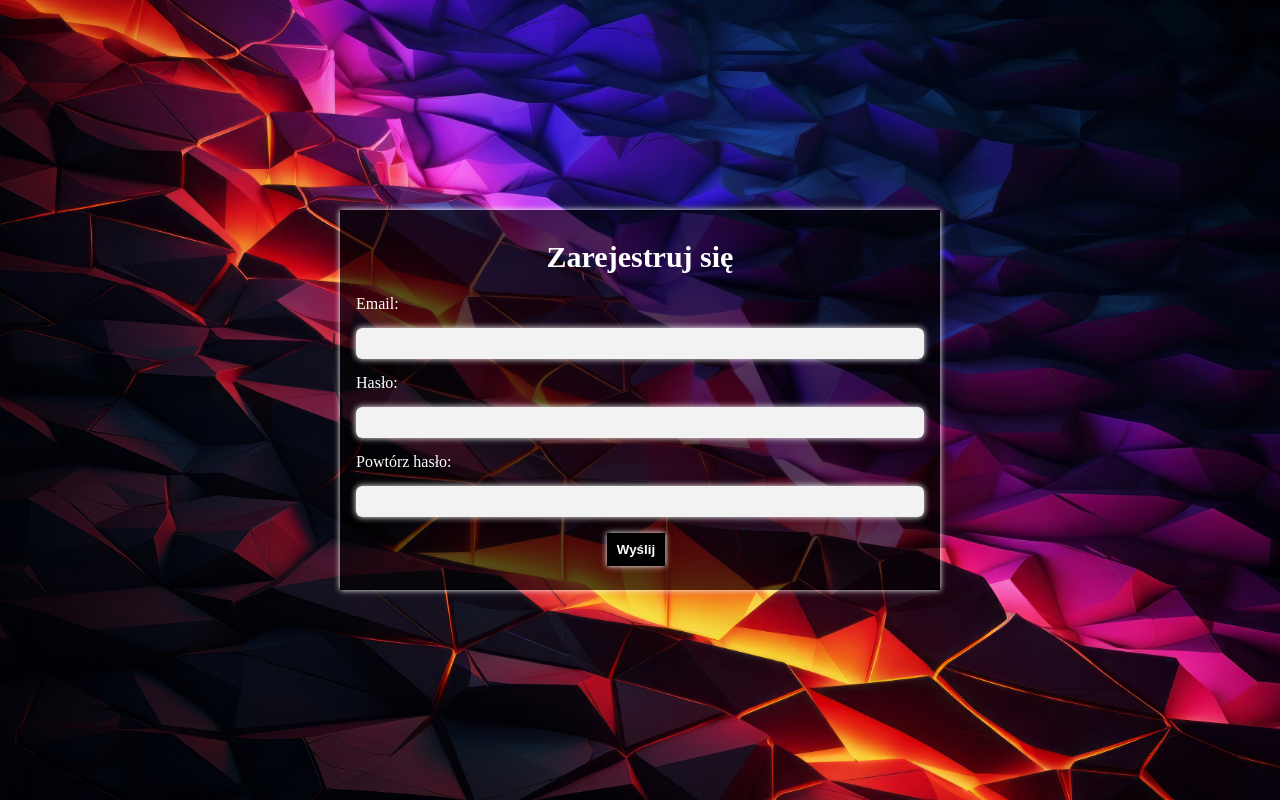
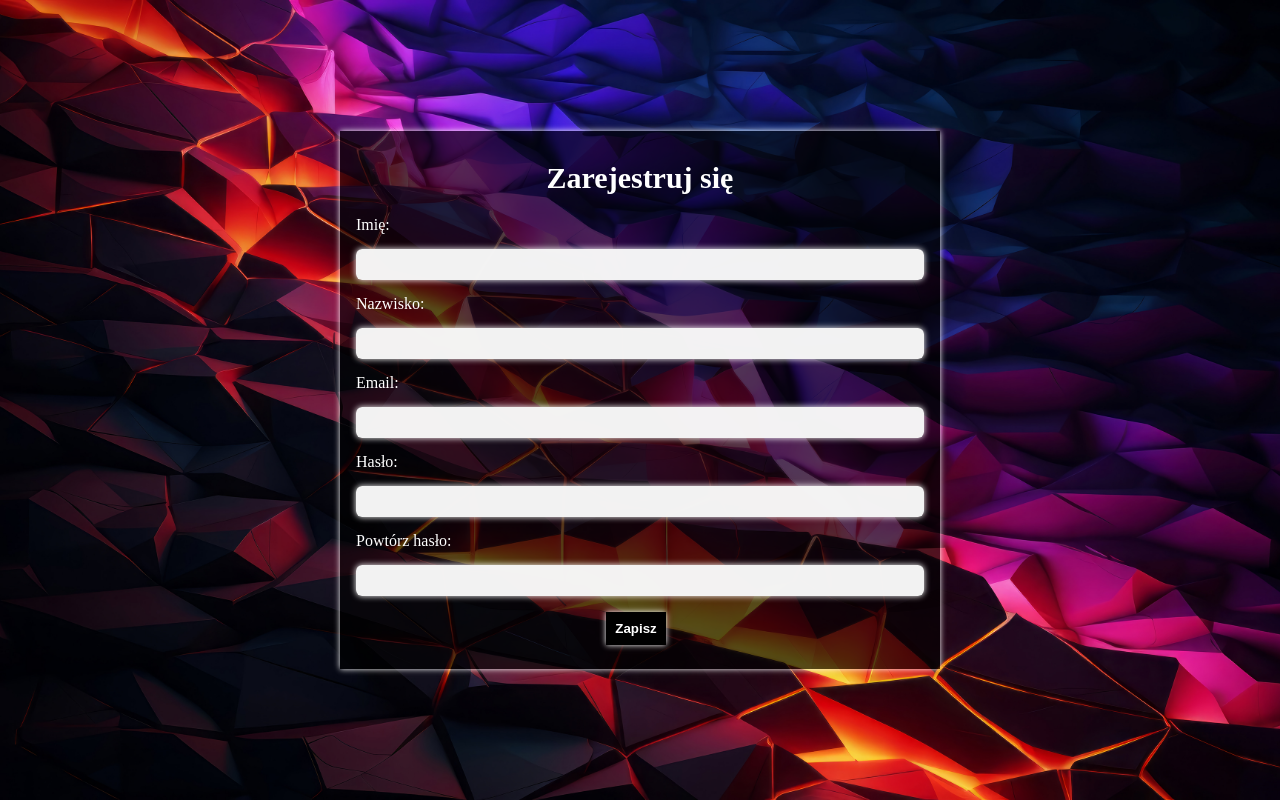
Before and after one commit to Ceglaa02/aboutme, a Symfony app: template templates/security/register.html.twig in a window 1280 px wide. Run offline with Twig, Linux system fonts and the light colour scheme; the template is opened without the code that fills it, so the values that code supplies are empty; some libraries are stand-ins or nearby versions.

Commit message:
extend register and change account url

```diff
--- a/src/Controller/UserController.php
+++ b/src/Controller/UserController.php
@@ -8,7 +8,7 @@ use Symfony\Component\Routing\Annotation\Route;
 
 class UserController extends AbstractController
 {
-    #[Route('/profile', name: 'app_profile')]
+    #[Route('/account', name: 'app_account')]
     public function profile(): Response
     {
         $user = $this->getUser();
--- a/src/Service/UserProvider.php
+++ b/src/Service/UserProvider.php
@@ -14,6 +14,10 @@ class UserProvider
 
     public function register($request, $passwordHasher, $entityManager): bool{
         $email = $request->request->get('email');
+        $name = $request->request->get('name');
+        $surname = $request->request->get('surname');
+
+
         $plainPassword = $request->request->get('plainPassword');
         $passwordRepeat = $request->request->get('passwordRepeat');
 
@@ -23,6 +27,8 @@ class UserProvider
 
         $user = new User();
         $user->setEmail($email);
+        $user->setName($name);
+        $user->setSurname($surname);
 
         $hashedPassword = $passwordHasher->hashPassword($user, $plainPassword);
         $user->setPassword($hashedPassword);
--- a/templates/security/register.html.twig
+++ b/templates/security/register.html.twig
@@ -24,6 +24,14 @@
         </div>
     {% endfor %}
     <form method="post" action="{{ path('app_register') }}" name="login-form" class="form-container">
+        <label for="name" class="my-1">Imię:</label>
+        <input id="name" name="name"
+               class="my-1 form-control {% if error %} invalid {% endif %}" required>
+
+        <label for="surname" class="my-1">Nazwisko:</label>
+        <input id="surname" name="surname"
+               class="my-1 form-control {% if error %} invalid {% endif %}" required>
+
         <label for="email" class="my-1">Email:</label>
         <input type="email" id="email" name="email"
                class="my-1 form-control {% if error %} invalid {% endif %}" required>
@@ -38,7 +46,7 @@
 
         <section name="btn-groups" class="btn-groups">
             <button class="btn my-1 white-shadow mr-1" type="submit">
-                Wyślij
+                Zapisz
             </button>
         </section>
     </form>
```
